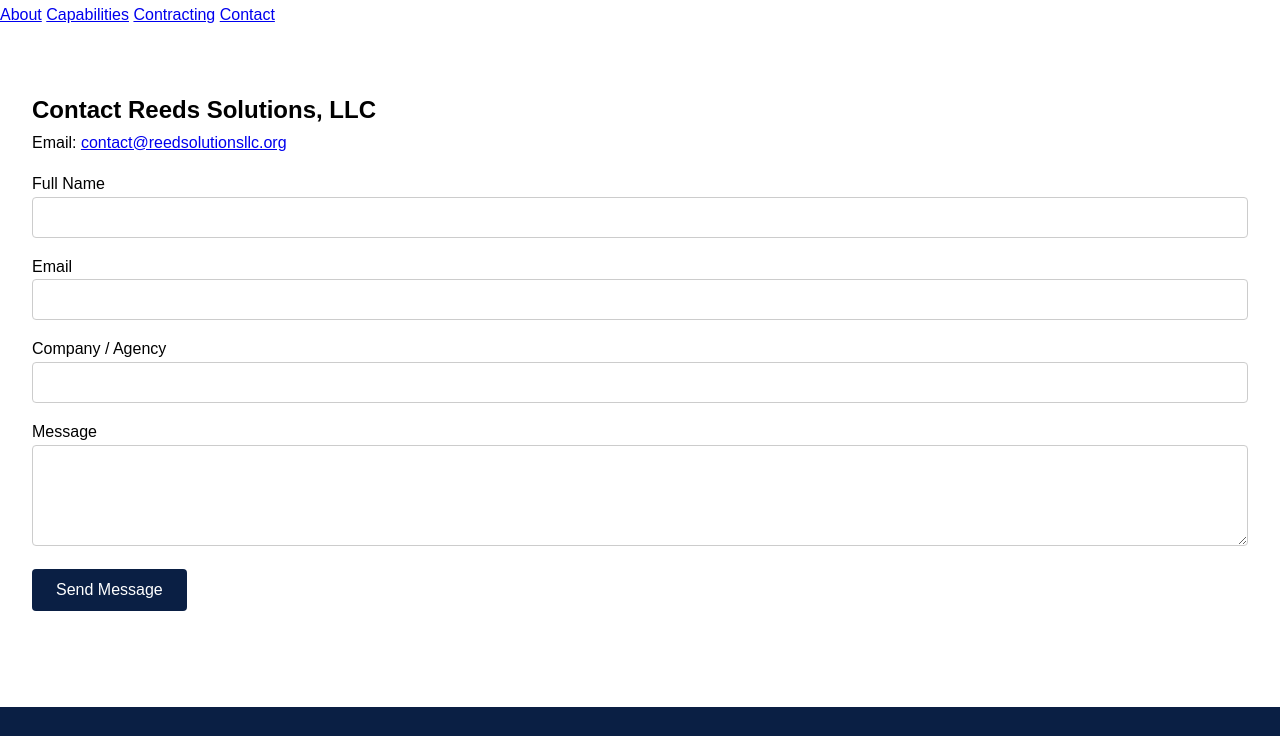
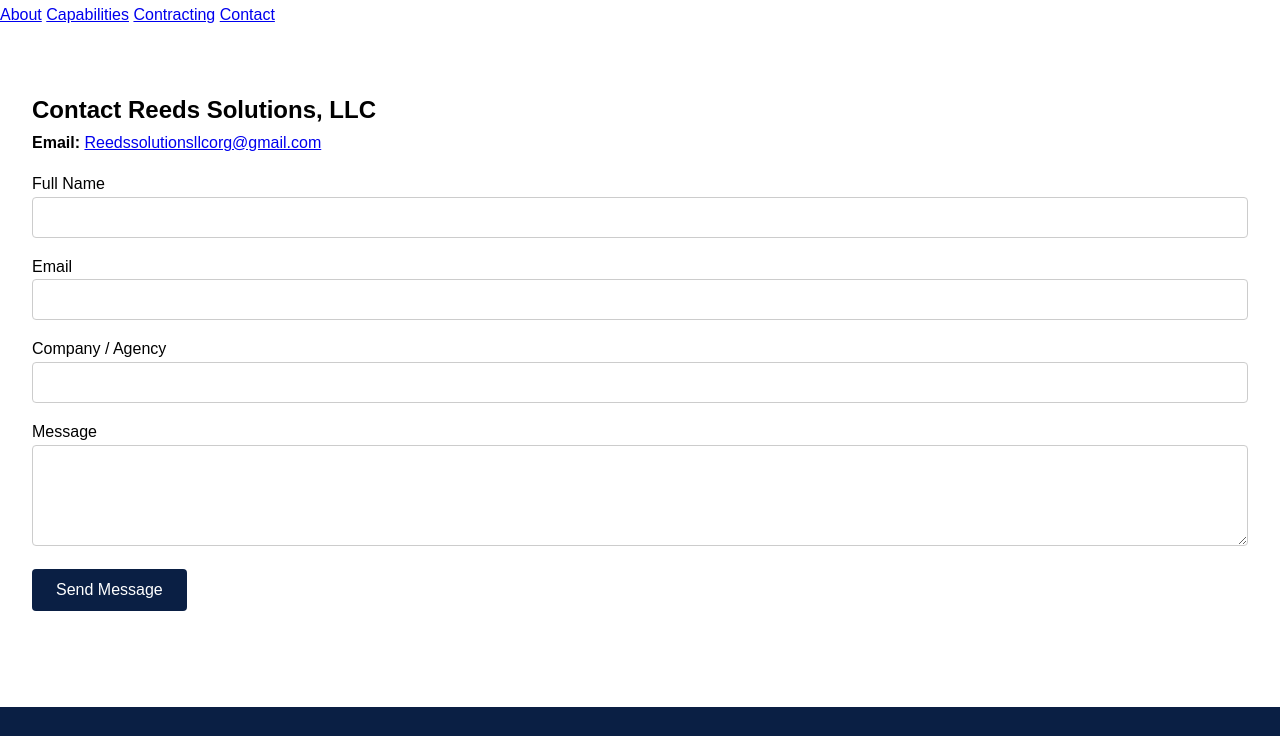
Before and after one commit to domogotu/reedsolutionsllc-website, a plain HTML site: page contact.html in a window 1280 px wide. Shown: the part 24-760 px from the top of the page. Drawn offline with Linux system fonts and the light colour scheme.

Commit message:
Update contact.html

```diff
--- a/contact.html
+++ b/contact.html
@@ -28,7 +28,9 @@
   <section class="section">
     <div class="container">
       <h1>Contact Reeds Solutions, LLC</h1>
-      <p>Email: <a href="mailto:contact@reedsolutionsllc.org">contact@reedsolutionsllc.org</a></p>
+    <p><strong>Email:</strong>
+  <a href="mailto:Reedssolutionsllcorg@gmail.com">Reedssolutionsllcorg@gmail.com</a>
+</p>
       <form name="contact" method="POST" data-netlify="true">
         <input type="hidden" name="form-name" value="contact">
         <label>Full Name<input type="text" name="name" required></label>
```
